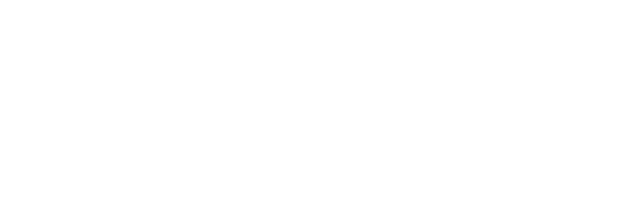
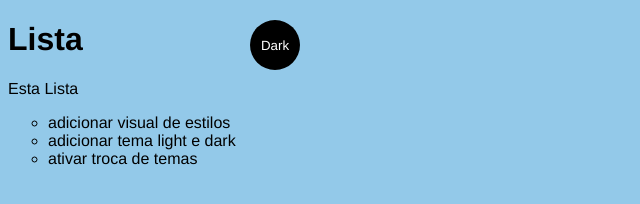
Before and after one commit to LordHiperion/cursoGit, a plain HTML site: page siteSimples/index.html in a window 1280 px wide. Shown: the whole page, without its empty margins (0-640 px from the left). Drawn offline with Linux system fonts and the light colour scheme.

Commit message:
treinamento

```diff
--- a/siteSimples/app.js
+++ b/siteSimples/app.js
@@ -0,0 +1,16 @@
+'use strict'
+
+const switcher = document.querySelector('.btn');
+
+switcher.addEventListener('click', function(){
+    document.body.classList.toggle('dark-theme')
+
+    var className = document.body.className;
+    if (className == "light-theme") {
+        this.textContent = "Dark";
+    }
+    else{
+        this.textContent= "Light";
+    }
+    console.log('Class Name atual:' + className);
+});
--- a/siteSimples/index.html
+++ b/siteSimples/index.html
@@ -4,8 +4,22 @@
     <meta charset="UTF-8">
     <meta name="viewport" content="width=device-width, initial-scale=1.0">
     <title>Simple Website</title>
+    <link rel="stylesheet" href="main.css">
 </head>
-<body>
+<body class="light-theme">
+    <h1>Lista</h1>
+    <p id="msg"> Esta Lista</p>
+  <ul>
+    <li class="lista"> adicionar visual de estilos</li>
+    <li class="lista"> adicionar tema light e dark</li>
+    <li>ativar troca de temas</li>
+  </ul>
+  <div>
+    <button class="btn">Dark</button>
+  </div>
 
+  <script src="app.js"></script>
+  <noscript> Você precisa ativar o JavaScript para ver o site completo</noscript>
 </body>
+
 </html>
--- a/siteSimples/main.css
+++ b/siteSimples/main.css
@@ -0,0 +1,46 @@
+*{
+    color: var(--fontcolor);
+    font-family: helvetica;
+}
+body{
+    background: var(--bg);
+}
+ul{
+    font-family: Helvetica;
+}
+li{
+    list-style: circle;
+}
+.list{
+    list-style: square;
+}
+:root{
+    --green: #93c9e9;
+    --white: #ffffff;
+    --black: #000000;
+}
+.light-theme{
+    --bg: var(--green);
+    --fontcolor:var(--black);
+    --btnBg:var(--black);
+    --btnFontColor:var(--white);
+}
+.dark-theme{
+    --bg:var(--black);
+    --fontcolor:var(--green);
+    --btnBg:var(--white);
+    --btnFontColor:var(--black);
+
+}
+.btn{
+    position: absolute;
+    top: 20px;
+    left: 250px;
+    height: 50px;
+    width: 50px;
+    border-radius: 50%;
+    border: none;
+    color: var(--btnFontColor);
+    background: var(--btnBg);
+}
+.btn:focus{outline-style: none;}
```
Also changed, not shown: logica.js (+0 -11 lines).
